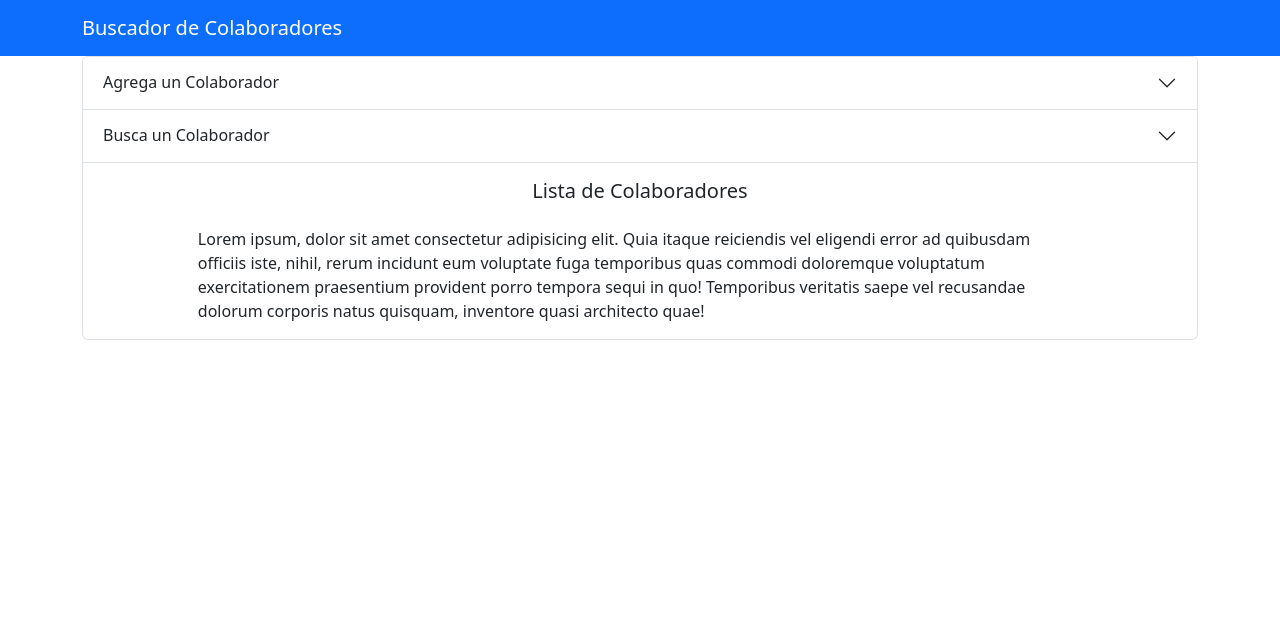
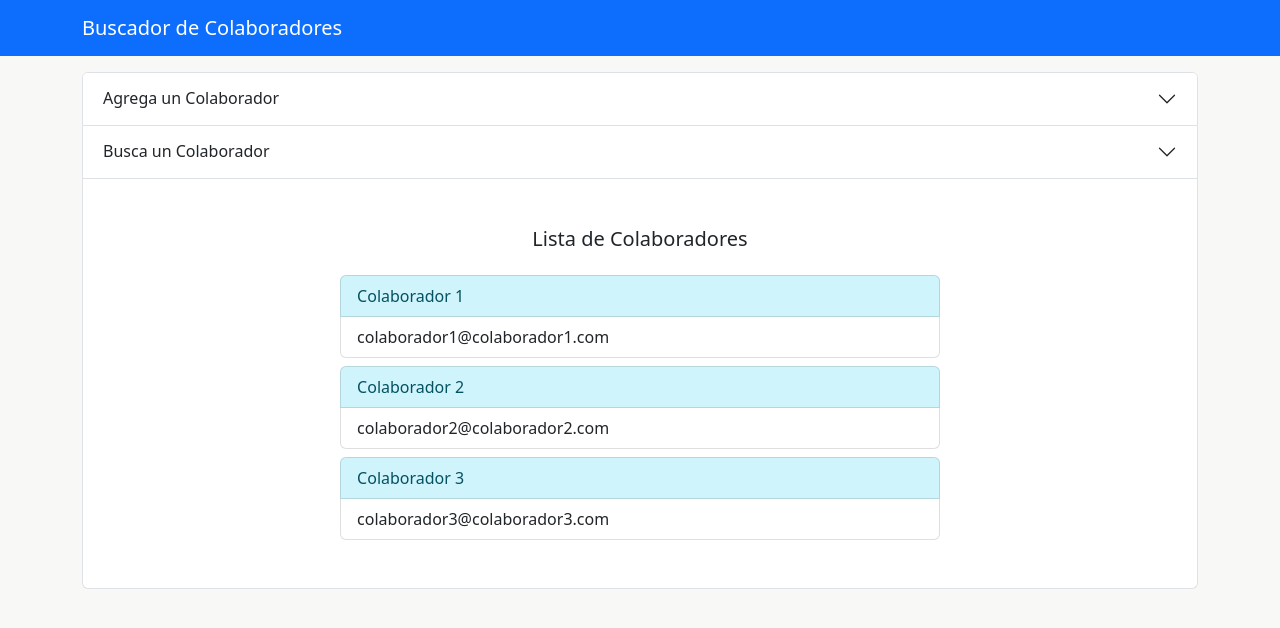
Before and after one commit to jpablow/ADL-FSJS-M04U04, a React (Vite) app: page / in a window 1280 px wide. Shown: the top 628 px of the page. Built offline with nearby package versions, Linux system fonts and the light colour scheme.

Commit message:
Cambios en distribución de componentes

```diff
--- a/src/App.css
+++ b/src/App.css
@@ -1,5 +1,9 @@
 header {
   text-align: center;
+}
+
+body{
+  background-color: #f8f8f6;
 }
 
 /* #root {
--- a/src/components/AgregarComp.jsx
+++ b/src/components/AgregarComp.jsx
@@ -4,7 +4,7 @@ import Button from 'react-bootstrap/Button';
 
 function Agregar() {
   return (
-    <Form>
+    <Form className="my-5">
       <FloatingLabel
         controlId="floatingName"
         label="Nombre del Colaborador"
--- a/src/components/BuscarComp.jsx
+++ b/src/components/BuscarComp.jsx
@@ -4,7 +4,7 @@ import InputGroup from 'react-bootstrap/InputGroup';
 
 function Buscar() {
   return (
-    <Form>
+    <Form className="my-4">
       <InputGroup>
         <Form.Control
           placeholder="Escribe el nombre de un Colaborador"
--- a/src/components/ColaboradoresComp.jsx
+++ b/src/components/ColaboradoresComp.jsx
@@ -1,13 +1,19 @@
+import { useState } from 'react';
 import Accordion from 'react-bootstrap/Accordion';
 import Buscar from './BuscarComp';
 import Agregar from './AgregarComp';
 import Container from 'react-bootstrap/Container';
 import Row from 'react-bootstrap/Row';
 import Col from 'react-bootstrap/Col';
+import data from './colabs.json';
+import ListGroup from 'react-bootstrap/ListGroup';
+import { Badge, ListGroupItem } from 'react-bootstrap';
 
 function Colaboradores() {
+  const [colabs, setColabs] = useState(data);
+
   return (
-    <Container fluid="lg">
+    <Container fluid="lg" className="mt-3">
       <Accordion defaultActiveKey={['2']} alwaysOpen>
         <Accordion.Item eventKey="0">
           <Accordion.Header className="fs-1">
@@ -47,19 +53,22 @@ function Colaboradores() {
           culpa qui officia deserunt mollit anim id est laborum.
         </Accordion.Body>
       </Accordion.Item> */}
-        <Accordion.Item eventKey="2">
-          <h5 className="pt-3 text-center">Lista de Colaboradores</h5>
+        <Accordion.Item eventKey="2" className="py-4">
+          <h5 className="pt-4 text-center">Lista de Colaboradores</h5>
           <Row>
             <Col></Col>
-            <Col xs={12} md={10} lg={10} xl={10} xxl={8}>
+            <Col xs={10} md={8} lg={8} xl={7} xxl={6}>
               <Accordion.Body as="div">
-                Lorem ipsum, dolor sit amet consectetur adipisicing elit. Quia
-                itaque reiciendis vel eligendi error ad quibusdam officiis iste,
-                nihil, rerum incidunt eum voluptate fuga temporibus quas commodi
-                doloremque voluptatum exercitationem praesentium provident porro
-                tempora sequi in quo! Temporibus veritatis saepe vel recusandae
-                dolorum corporis natus quisquam, inventore quasi architecto
-                quae!
+                {colabs.map((colab) => (
+                  <ListGroup key={colab.id}>
+                    <ListGroup.Item variant="info">
+                      {colab.nombre}
+                    </ListGroup.Item>
+                    <ListGroup.Item className="mb-2">
+                      {colab.correo}
+                    </ListGroup.Item>
+                  </ListGroup>
+                ))}
               </Accordion.Body>
             </Col>
             <Col></Col>
--- /dev/null
+++ b/src/components/colabs.json
@@ -0,0 +1,17 @@
+[
+  {
+    "id": "1",
+    "nombre": "Colaborador 1",
+    "correo": "colaborador1@colaborador1.com"
+  },
+  {
+    "id": "2",
+    "nombre": "Colaborador 2",
+    "correo": "colaborador2@colaborador2.com"
+  },
+  {
+    "id": "3",
+    "nombre": "Colaborador 3",
+    "correo": "colaborador3@colaborador3.com"
+  }
+]
```
